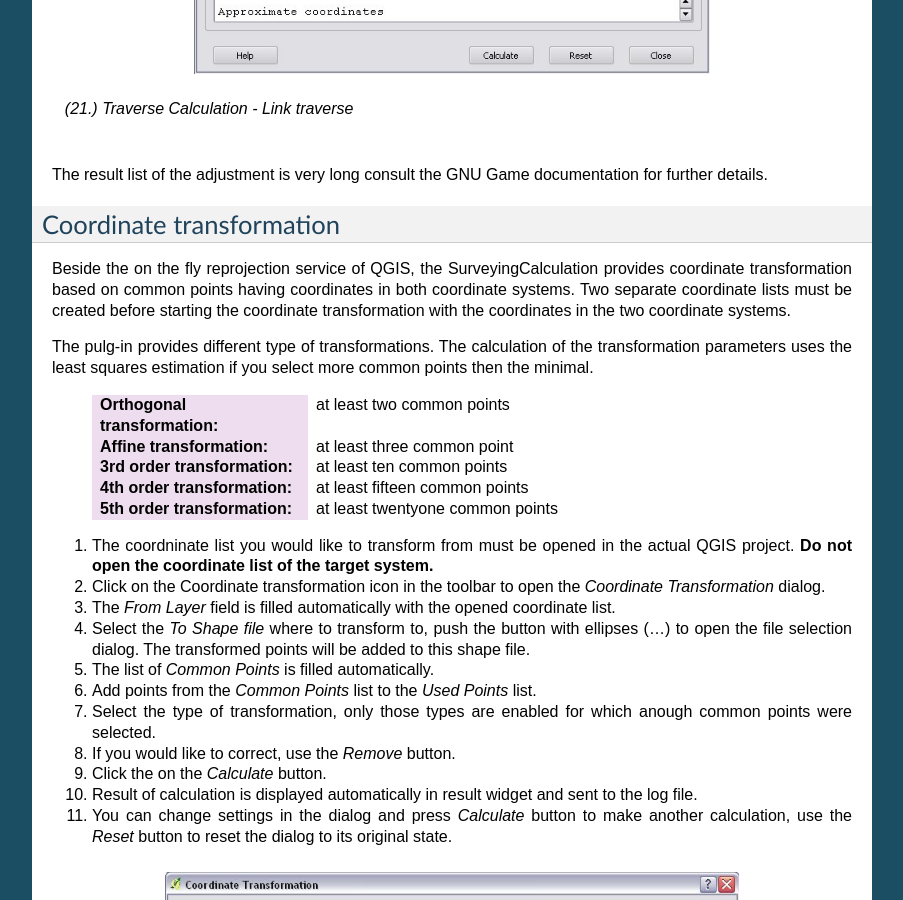
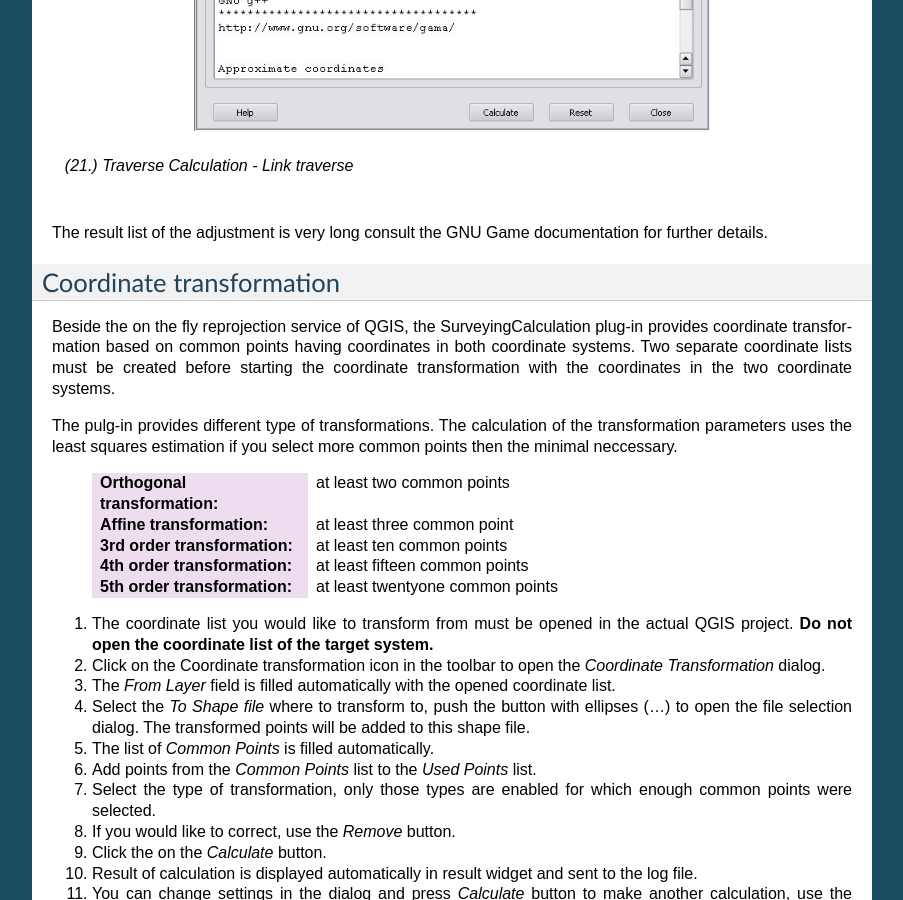
Before and after one commit to zsiki/ls, a Sphinx documentation site: the page built from doc/source/usersguide.rst, in a window 1280 px wide and 900 px high, scrolled down 19424 px. Shown: the whole window, without its empty margins (198-1101 px from the left). Built offline with Sphinx 7.4.7, drawn with Linux system fonts in a browser that asks for light colours; some of the changed text lies outside the part shown.

Commit message:
doc updated

```diff
--- a/doc/source/usersguide.rst
+++ b/doc/source/usersguide.rst
@@ -568,12 +568,14 @@
 
 Network adjustment is the best method to calculate the most probably position of observed points, when more observation were made then neccessary. By the help of GNU Gama adjustment the blunder errors can be detected, eliminated.
 
+Free network can also be adjusted, when there are no fixed coordinates in the network. This case some points must have approximate coordinates.
+
 To calculate network adjustment do the followings
 
 #. Click on the Network adjustment icon to open the *Network Adjustment* dialog.
 #. Select the fix points from *List of Points* and add them to the *Fix points* list. During the adjustment the coordinates of fix points will not be changed. Points in bold face in the *List of Points* have coordinates in the actual coordinate list, so only those can be added to the *Fix Points* list. In the *List of points* you can find only those points which an observation was made to.
 #. Select points to adjust from the *List of Points* and add them to the *Adjusted points* list. You can add any point to the *Adjusted Points*.
-#. Set the parameters of the adjustment. To set the standard deviations are very impotant from the view of adjustment calculation. Set these corresponding the used total station.
+#. Set the parameters of the adjustment. To set the correct standard deviations are very impotant from the view of adjustment calculation. Set these corresponding to the used total station.
 #. If you would like to correct, use the *Remove* button.
 #. Click on the *Calculate* button.
 #. Result of calculation is displayed automatically in result widget and sent to the log file.
@@ -590,9 +592,9 @@
 Coordinate transformation
 :::::::::::::::::::::::::
 
-Beside the on the fly reprojection service of QGIS, the SurveyingCalculation provides coordinate transformation based on common points having coordinates in both coordinate systems. Two separate coordinate lists must be created before starting the coordinate transformation with the coordinates in the two coordinate systems.
+Beside the on the fly reprojection service of QGIS, the SurveyingCalculation plug-in provides coordinate transformation based on common points having coordinates in both coordinate systems. Two separate coordinate lists must be created before starting the coordinate transformation with the coordinates in the two coordinate systems.
 
-The pulg-in provides different type of transformations. The calculation of the transformation parameters uses the least squares estimation if you select more common points then the minimal.
+The pulg-in provides different type of transformations. The calculation of the transformation parameters uses the least squares estimation if you select more common points then the minimal neccessary.
 
     :Orthogonal transformation: at least two common points
     :Affine transformation: at least three common point
@@ -600,13 +602,13 @@
     :4th order transformation: at least fifteen common points
     :5th order transformation: at least twentyone common points
 
-#. The coordninate list you would like to transform from must be opened in the actual QGIS project. **Do not open the coordinate list of the target system.**
+#. The coordinate list you would like to transform from must be opened in the actual QGIS project. **Do not open the coordinate list of the target system.**
 #. Click on the Coordinate transformation icon in the toolbar to open the *Coordinate Transformation* dialog.
 #. The *From Layer* field is filled automatically with the opened coordinate list.
 #. Select the *To Shape file* where to transform to, push the button with ellipses (...) to open the file selection dialog. The transformed points will be added to this shape file.
 #. The list of *Common Points* is filled automatically.
 #. Add points from the *Common Points* list to the *Used Points* list.
-#. Select the type of transformation, only those types are enabled for which anough common points were selected.
+#. Select the type of transformation, only those types are enabled for which enough common points were selected.
 #. If you would like to correct, use the *Remove* button.
 #. Click the on the *Calculate* button.
 #. Result of calculation is displayed automatically in result widget and sent to the log file.
```
Also changed, not shown: other parts of doc/source/usersguide.rst (+2 -2 lines).
